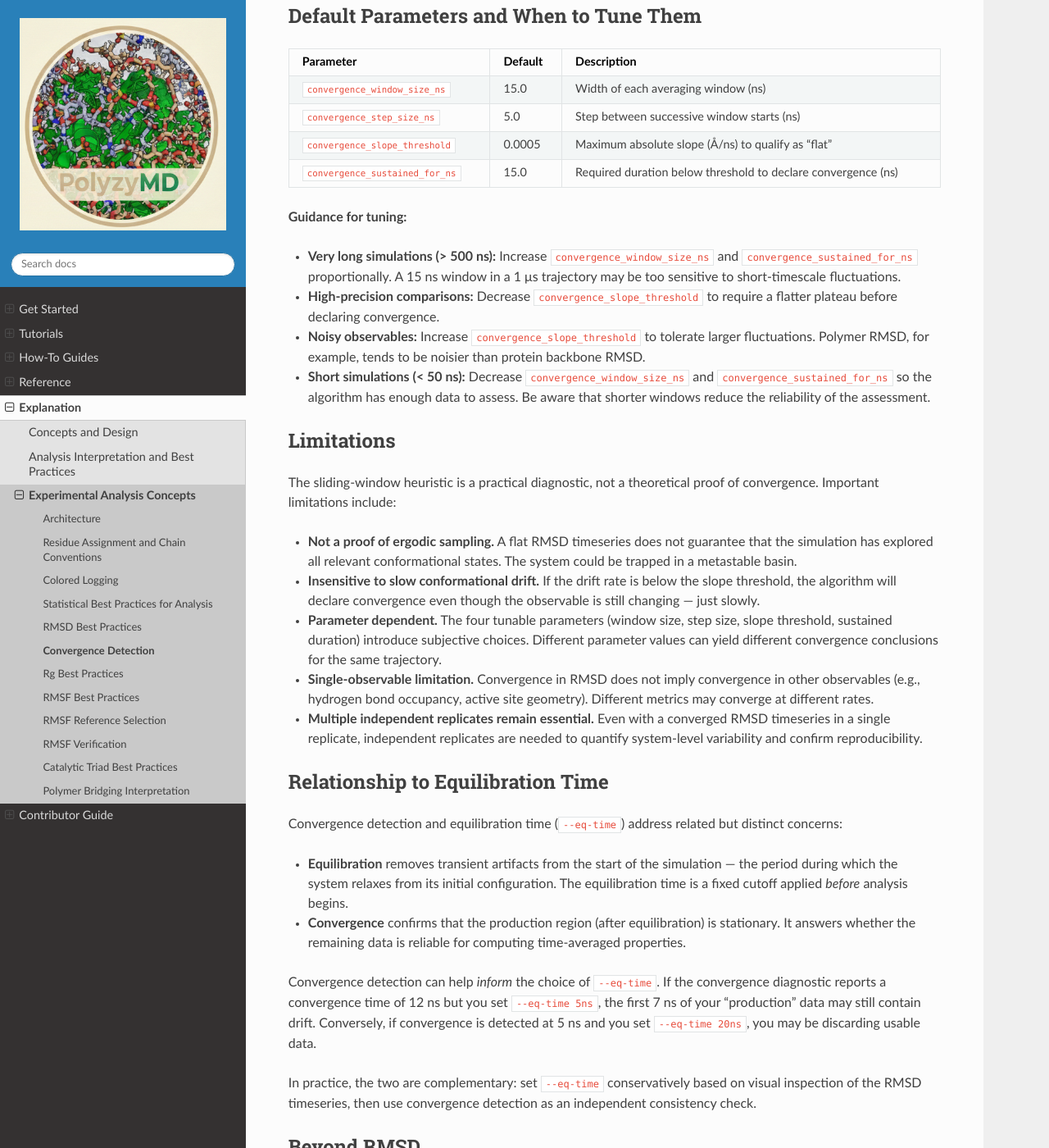
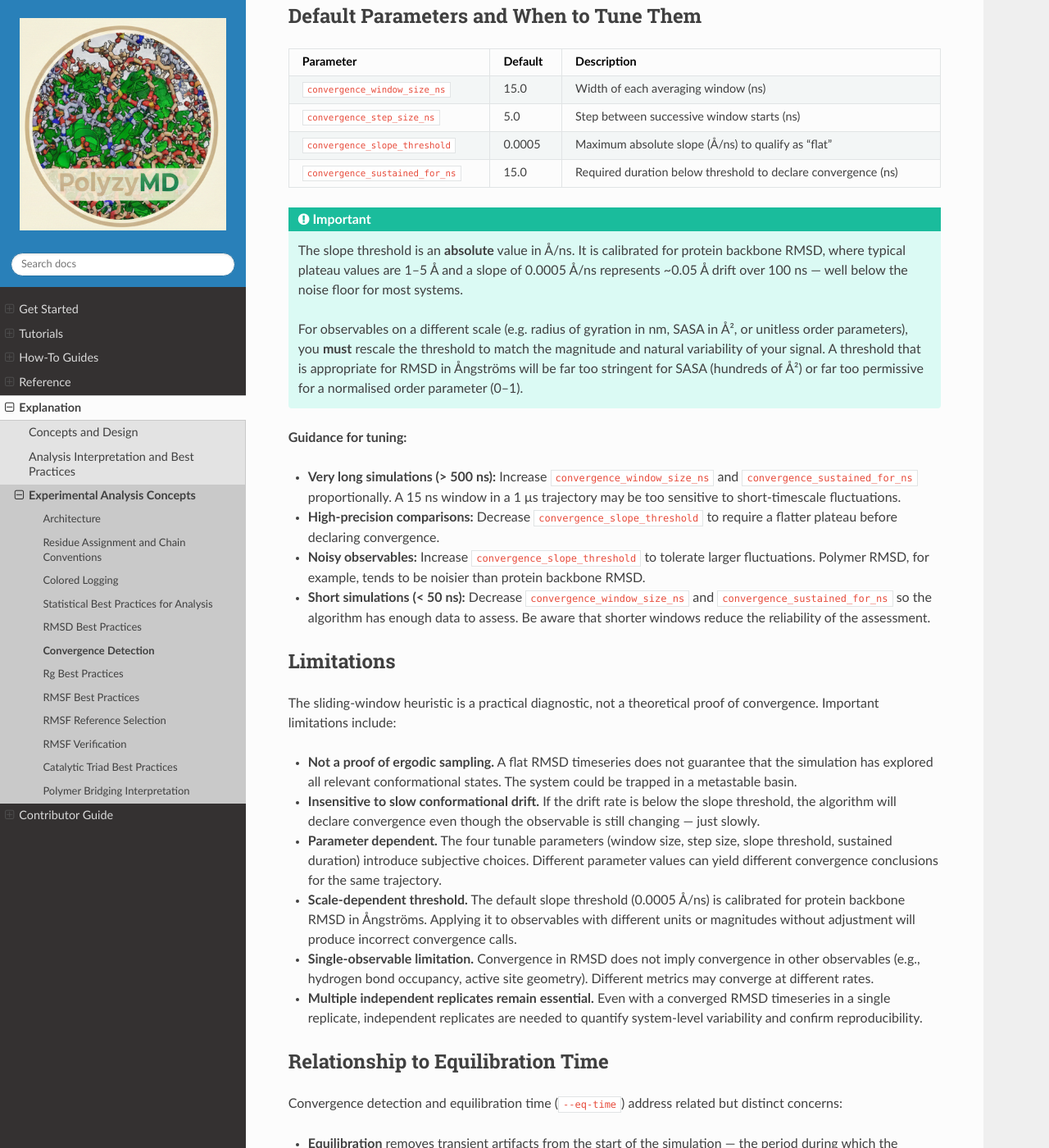
Before and after one commit to joelaforet/polyzymd, a Sphinx documentation site: the page built from docs/source/explanation/convergence_detection.md, in a window 1280 px wide and 1400 px high, scrolled down 1605 px. Shown: the whole window at 82% size. Built offline with Sphinx 7.4.7 and the Read the Docs theme 3.1.0, drawn with Linux system fonts in a browser that asks for light colours.

Commit message:
Fix Analysis docstring formatting and document slope threshold assumptions
Correct indentation in Analysis class docstring so code examples render
properly in Sphinx. Document that convergence_slope_threshold is an
absolute Å/ns value calibrated for protein backbone RMSD. Fix
convergence doc filename in CHANGELOG.

````diff
--- a/docs/source/explanation/convergence_detection.md
+++ b/docs/source/explanation/convergence_detection.md
@@ -84,6 +84,19 @@ from momentary pauses in an otherwise drifting trajectory.
 | `convergence_slope_threshold` | 0.0005 | Maximum absolute slope (Å/ns) to qualify as "flat" |
 | `convergence_sustained_for_ns` | 15.0 | Required duration below threshold to declare convergence (ns) |
 
+```{important}
+The slope threshold is an **absolute** value in Å/ns.  It is calibrated for
+protein backbone RMSD, where typical plateau values are 1–5 Å and a slope of
+0.0005 Å/ns represents ~0.05 Å drift over 100 ns — well below the noise
+floor for most systems.
+
+For observables on a different scale (e.g. radius of gyration in nm, SASA in
+Å², or unitless order parameters), you **must** rescale the threshold to match
+the magnitude and natural variability of your signal. A threshold that is
+appropriate for RMSD in Ångströms will be far too stringent for SASA (hundreds
+of Å²) or far too permissive for a normalised order parameter (0–1).
+```
+
 **Guidance for tuning:**
 
 - **Very long simulations (> 500 ns):** Increase `convergence_window_size_ns`
@@ -118,6 +131,11 @@ proof of convergence. Important limitations include:
   slope threshold, sustained duration) introduce subjective choices. Different
   parameter values can yield different convergence conclusions for the same
   trajectory.
+
+- **Scale-dependent threshold.** The default slope threshold (0.0005 Å/ns) is
+  calibrated for protein backbone RMSD in Ångströms. Applying it to observables
+  with different units or magnitudes without adjustment will produce incorrect
+  convergence calls.
 
 - **Single-observable limitation.** Convergence in RMSD does not imply
   convergence in other observables (e.g., hydrogen bond occupancy, active site
````
Also changed, not shown: CHANGELOG.md (+1 -1 lines), 1 other file.
